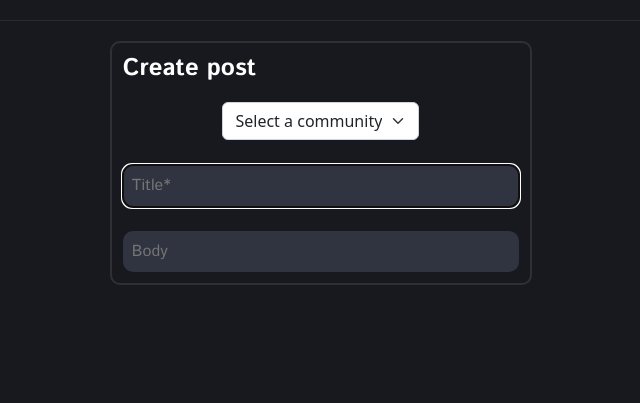
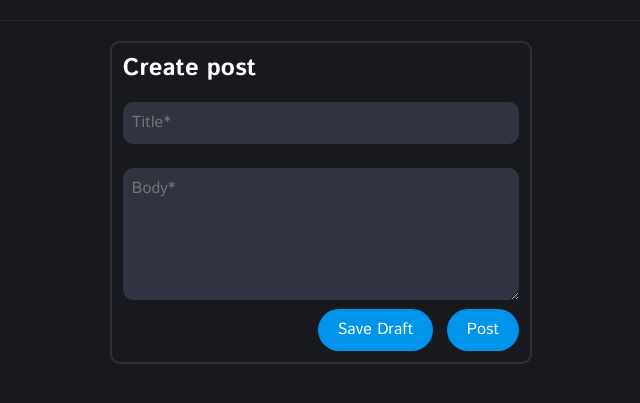
Before and after one commit to CarlosD01/cs50_final_project, a Flask app: page /post in a window 1280 px wide. Shown: the part 88-491 px from the top of the page, without its empty margins (319-959 px from the left). Run offline with Flask 3, Linux system fonts and the light colour scheme.

Commit message:
added forms using wtforms, updated login, signup, and post

```diff
--- a/app.py
+++ b/app.py
@@ -1,48 +1,100 @@
 from flask import Flask, redirect, render_template, request, session
-from flask_sqlalchemy import SQLAlchemy
+from flask_wtf import FlaskForm
+from wtforms import StringField, SubmitField, PasswordField, TextAreaField, SelectField
+from wtforms.validators import DataRequired, EqualTo, InputRequired
 from datetime import datetime
 import jinja2
 
 # Configure application
 app = Flask(__name__)
 
-# Add db
-app.config["SQLALCHEMY_DATABASE_URI"] = "sqlite:///forums.db"
 
-# Initialize db (pass app)
-db = SQLAlchemy(app)
+# Create Form Class
+class Login(FlaskForm):
+    username = StringField(validators=[DataRequired()])
+    password = PasswordField(validators=[DataRequired()])
+    submit = SubmitField("Log In")
 
-communities = ["Movies", "Games", "Sports", "Politics", "Reading"]
+class Signup(FlaskForm):
+    username = StringField(validators=[DataRequired()])
+    password = PasswordField(validators=[DataRequired()])
+    confirm = PasswordField(validators=[DataRequired()])
+    submit = SubmitField("Sign Up")
+
+class Post(FlaskForm):
+    title = StringField(validators=[InputRequired()])
+    body = TextAreaField(validators=[InputRequired()])
+    save = SubmitField("Save Draft")
+    post = SubmitField("Post")
+
 
 @app.route("/", methods=["GET"])
 def index():
     return render_template("index.html")
 
-@app.route("/post")
+@app.route("/post", methods=["GET", "POST"])
 def post():
-    return render_template("post.html")
+    title = None
+    body = None
+    form = Post()
+
+    if request.method == "POST":
+        if form.validate_on_submit():
+
+            title = form.title.data
+            body = form.body.data
+            form.title.data = ""
+            form.body.data = ""
+
+            if form.post.data:
+                return render_template("index.html", title=title, body=body, form=form)
+
+            elif form.save.data:
+                return render_template("post.html", title=title, body=body, form=form)
+
+
+    else:
+        return render_template("post.html", title=title, body=body, form=form)
 
 @app.route("/login", methods=["GET", "POST"])
 def login():
+    username = None
+    password = None
+    form = Login()
+
     if request.method == "POST":
-        username = request.form.get("username")
-        password = request.form.get("password")
-        return redirect("/")
+        if form.validate_on_submit():
+            username = form.username.data
+            password = form.password.data
+            form.username.data = ""
+            form.password.data = ""
+
+        return render_template("login.html", username=username, password=password, form=form)
 
     else:
-        return render_template("login.html")
+        return render_template("login.html", username=username, password=password, form=form)
+
 
 @app.route("/signup", methods=["GET", "POST"])
 def signup():
+    username = None
+    password = None
+    confirm = None
+    form = Signup()
+
     if request.method == "POST":
-        username = request.form.get("username")
-        password = request.form.get("password")
-        confirm = request.form.get("confirm")
+        if form.validate_on_submit():
+            username = form.username.data
+            password = form.password.data
+            confirm = form.confirm.data
+            form.username.data = ""
+            form.password.data = ""
+            form.confirm.data = ""
 
-        return redirect("/")
+            return render_template("signup.html", username=username, password=password, confirm=confirm, form=form)
 
     else:
-        return render_template("signup.html")
+        return render_template("signup.html", username=username, password=password, confirm=confirm, form=form)
 
 # Invalid URL
 @app.errorhandler(404)
--- a/static/styles.css
+++ b/static/styles.css
@@ -107,4 +107,37 @@ input:hover {
 p a {
     color: rgb(0, 149, 235);
     text-decoration: none;
+    transition: all 0.3s ease 0s;
 }
+
+p a:hover {
+    color: rgba(0, 149, 235, 0.8);
+}
+
+.button {
+    padding: 9px 20px;
+    background-color: rgb(0, 149, 235);
+    border: none;
+    border-radius: 50px;
+    cursor: pointer;
+    transition: all 0.3s ease 0s;
+}
+
+.button:hover {
+    background-color: rgba(0, 149, 235, 0.8);
+}
+
+.body {
+    background-color: rgba(65, 71, 88, 0.6);
+    border: 2px transparent;
+    border-radius: 10px;
+    padding: 9px 0px 75px 9px;
+    font-family: Istok Web, sans-serif;
+    color: rgb(255, 255, 255);
+    transition: all 0.3s ease 0s;
+}
+
+.body:hover {
+    cursor: pointer;
+    background-color: rgba(65, 71, 88, 1);
+}
--- a/templates/index.html
+++ b/templates/index.html
@@ -6,8 +6,8 @@
 
 {% block main %}
     <div class="container" style="text-align: left; width: 33%">
-        <h4>This is the title of the post.</h4>
-        <p class="font">This is the main body of the post, where all the user's content will be!</p>
+        <h4>{{ title }}</h4>
+        <p class="font">{{ body }}</p>
         <img src="{{ url_for('static', filename='spidey_lift.jpg') }}" alt="Spider-Man holding up fallen building.">
         <h6 class="font" style="margin-top: 9px;">Like | Comment | Save</h6>
     </div>
--- a/templates/post.html
+++ b/templates/post.html
@@ -5,17 +5,23 @@
 {% endblock %}
 
 {% block main %}
-    <form action="/post" method="post">
-        <div class="container" style="text-align: left; width: 33%">
-            <h4 style="padding: 0px 11px 11px 0px">Create post</h4>
-            <select class="form-select mx-auto w-auto" style="margin-bottom: 25px" name="community" required>
-                <option disabled selected>Select a community</option>
-                {% for community in communities %}
-                    <option value="{{ community }}">{{ community }}</option>
-                {% endfor %}
-            <input type="text" autocomplete="off" autofocus name="title" placeholder="Title*" required>
-            <br>
-            <input style="height: 10%" type="text" autocomplete="off" autofocus name="body" placeholder="Body">
-        </div>
-    </form>
+    {% if form.save.data %}
+        <h4 style="text-align: center;">Post "{{ title }}" has been saved.</h4>
+    {% else %}
+        <form action="/post" method="POST">
+            <div class="container" style="text-align: left; width: 33%">
+                {{ form.hidden_tag() }}
+                {{ form.csrf_token }}
+                <h4 style="padding: 0px 11px 11px 0px">Create post</h4>
+                {{ form.title(placeholder="Title*") }}
+                <br>
+                {{ form.body(placeholder="Body*", class="body") }}
+                <div style="text-align: right; margin-top: 9px;">
+                    {{ form.save(class="button") }}
+                    <span style="width: 5px;display: inline-block"></span>
+                    {{ form.post(class="button") }}
+                </div>
+            </div>
+        </form>
+    {% endif %}
 {% endblock %}
```
Also changed, not shown: templates/login.html (+10 -4 lines), templates/signup.html (+15 -5 lines).
